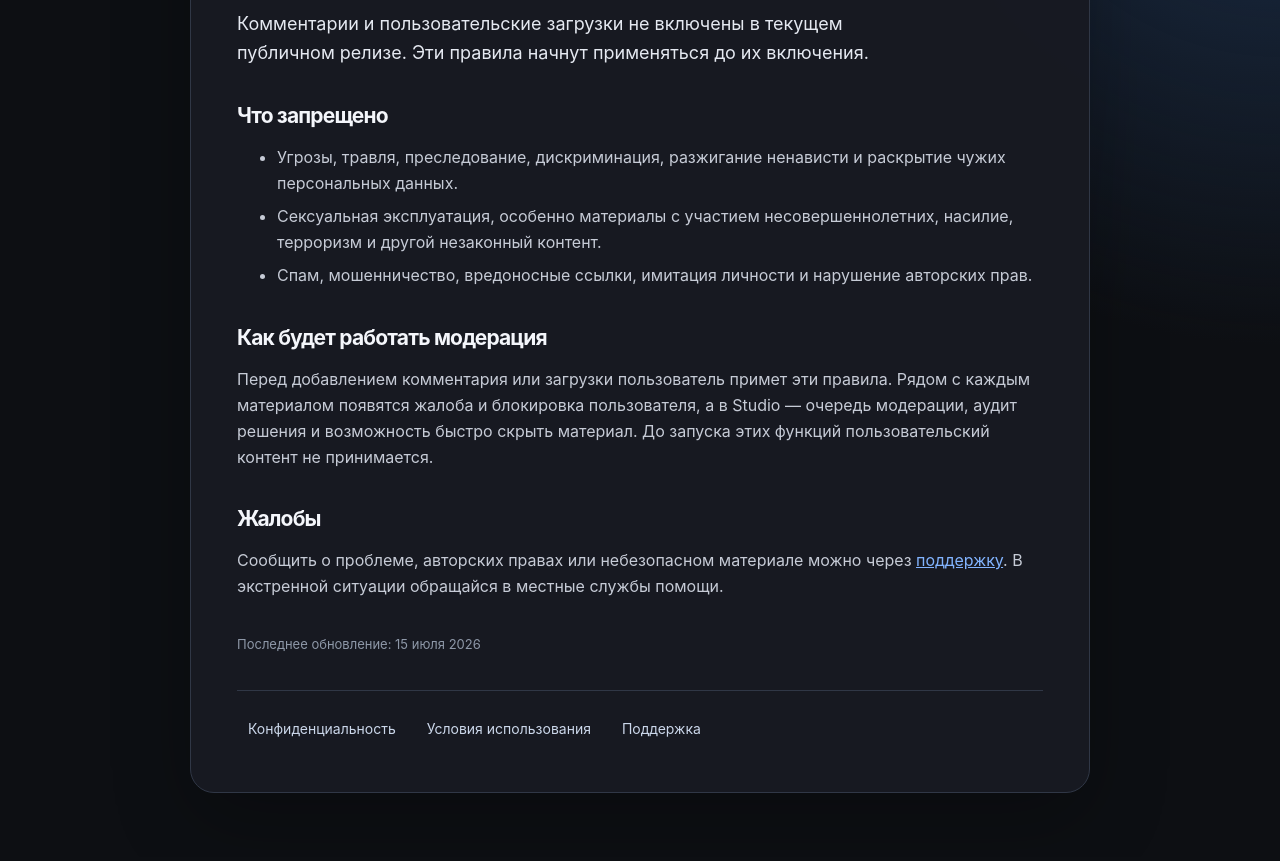
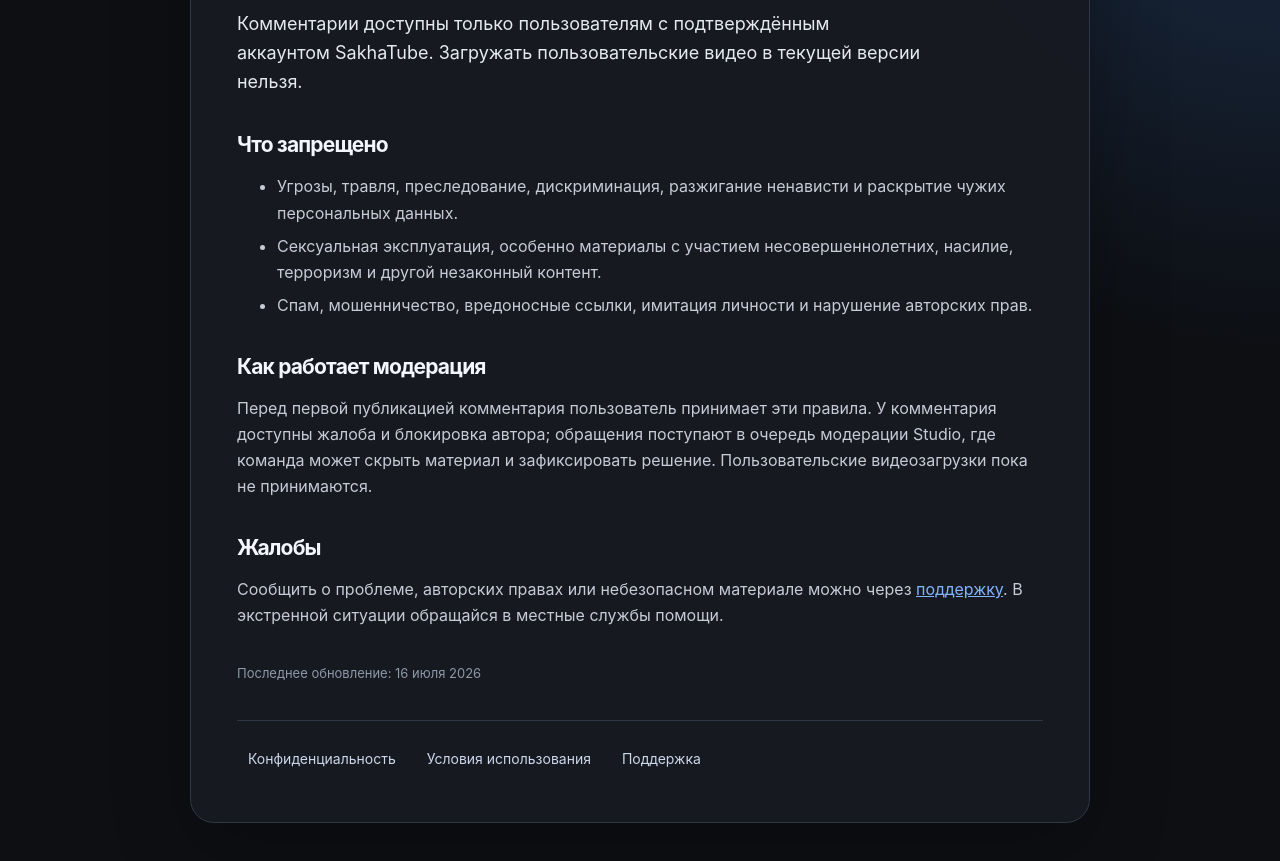
Before and after one commit to AnisimovRog1/sakhatube, a website: page legal/community-rules.html in a window 1280 px wide. Shown: the part 231-1092 px from the top of the page. Drawn offline with Linux system fonts and the light colour scheme.

Commit message:
Align legal copy with account features

```diff
--- a/legal/community-rules.html
+++ b/legal/community-rules.html
@@ -2,10 +2,10 @@
 <html lang="ru">
   <head><meta charset="utf-8" /><meta name="viewport" content="width=device-width, initial-scale=1" /><meta name="theme-color" content="#0d0f13" /><title>Правила сообщества — SakhaTube</title><link rel="stylesheet" href="/legal.css" /></head>
   <body><main class="shell"><header class="top"><a class="brand" href="/">Sakha<span>Tube</span></a><a href="/support">Поддержка</a></header><article class="card">
-    <p class="eyebrow">COMMUNITY RULES</p><h1>Правила сообщества</h1><p class="lead">Комментарии и пользовательские загрузки не включены в текущем публичном релизе. Эти правила начнут применяться до их включения.</p>
+    <p class="eyebrow">COMMUNITY RULES</p><h1>Правила сообщества</h1><p class="lead">Комментарии доступны только пользователям с подтверждённым аккаунтом SakhaTube. Загружать пользовательские видео в текущей версии нельзя.</p>
     <h2>Что запрещено</h2><ul><li>Угрозы, травля, преследование, дискриминация, разжигание ненависти и раскрытие чужих персональных данных.</li><li>Сексуальная эксплуатация, особенно материалы с участием несовершеннолетних, насилие, терроризм и другой незаконный контент.</li><li>Спам, мошенничество, вредоносные ссылки, имитация личности и нарушение авторских прав.</li></ul>
-    <h2>Как будет работать модерация</h2><p>Перед добавлением комментария или загрузки пользователь примет эти правила. Рядом с каждым материалом появятся жалоба и блокировка пользователя, а в Studio — очередь модерации, аудит решения и возможность быстро скрыть материал. До запуска этих функций пользовательский контент не принимается.</p>
+    <h2>Как работает модерация</h2><p>Перед первой публикацией комментария пользователь принимает эти правила. У комментария доступны жалоба и блокировка автора; обращения поступают в очередь модерации Studio, где команда может скрыть материал и зафиксировать решение. Пользовательские видеозагрузки пока не принимаются.</p>
     <h2>Жалобы</h2><p>Сообщить о проблеме, авторских правах или небезопасном материале можно через <a href="/support">поддержку</a>. В экстренной ситуации обращайся в местные службы помощи.</p>
-    <p class="meta">Последнее обновление: 15 июля 2026</p><nav class="nav"><a href="/privacy">Конфиденциальность</a><a href="/terms">Условия использования</a><a href="/support">Поддержка</a></nav>
+    <p class="meta">Последнее обновление: 16 июля 2026</p><nav class="nav"><a href="/privacy">Конфиденциальность</a><a href="/terms">Условия использования</a><a href="/support">Поддержка</a></nav>
   </article></main></body>
 </html>
```
Also changed, not shown: legal/delete-account.html (+2 -2 lines).
